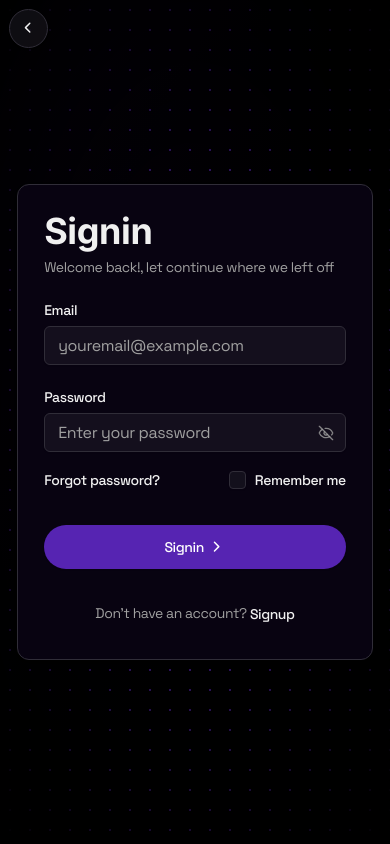
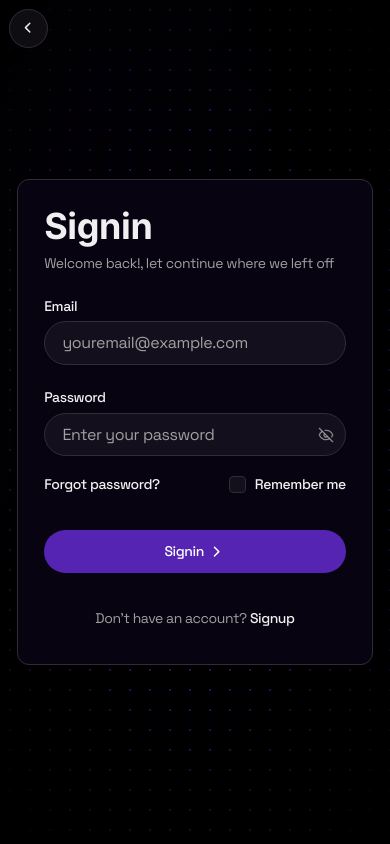
Before and after one commit to justinedoc/taskmint, a React (Vite) app in the folder client/: page /signin in a window 390 px wide. Built offline with nearby package versions, Linux system fonts and the light colour scheme; what @tanstack/zod-adapter would draw is missing.

Commit message:
[fix] mobile screen views and input appearance

```diff
--- a/client/src/components/globals/section.tsx
+++ b/client/src/components/globals/section.tsx
@@ -38,7 +38,7 @@ Section.Title = function SectionTitle({
     <h2
       {...props}
       className={cn(
-        "font-heading text-center text-5xl font-bold md:text-6xl md:tracking-wide",
+        "font-heading text-center text-4xl font-extrabold md:text-6xl md:font-bold md:tracking-wide",
         className,
       )}
     />
--- a/client/src/components/landing-page/hero.tsx
+++ b/client/src/components/landing-page/hero.tsx
@@ -47,7 +47,7 @@ function Hero() {
         alt="Hero overlay"
         loading="eager"
         height={800}
-        className="-bottom-4 left-1/2 -translate-x-1/2"
+        className="-bottom-4 left-1/2 h-[50%] w-full -translate-x-1/2 md:h-auto"
       />
     </Banner>
   );
--- a/client/src/components/landing-page/interface.tsx
+++ b/client/src/components/landing-page/interface.tsx
@@ -4,7 +4,7 @@ import Section from "@/components/globals/section";
 function Interface() {
   return (
     <Section className="from-background to-primary bg-gradient-to-b">
-      <Section.Header>
+      <Section.Header className="max-w-xl">
         <Section.Title>Intuitive interface</Section.Title>
         <Section.Description>
           Feel the joy of accomplishment with an app designed to track your
--- a/client/src/components/landing-page/pricing/pricing-card.tsx
+++ b/client/src/components/landing-page/pricing/pricing-card.tsx
@@ -41,7 +41,7 @@ function PricingCard({
     <Card
       {...props}
       className={cn(
-        "to-background rounded-2xl bg-gradient-to-b from-transparent p-6 shadow-2xl",
+        "md:to-background from-background rounded-2xl bg-gradient-to-b to-transparent p-6 shadow-2xl md:from-transparent",
         {
           "from-background to-card scale-[1.05] bg-gradient-to-b shadow-none":
             plan === isPopularPlan?.plan,
--- a/client/src/components/ui/input.tsx
+++ b/client/src/components/ui/input.tsx
@@ -1,8 +1,26 @@
-import * as React from "react"
+import * as React from "react";
 
-import { cn } from "@/lib/utils"
+import { cn } from "@/lib/utils";
+import { cva, VariantProps } from "class-variance-authority";
 
-function Input({ className, type, ...props }: React.ComponentProps<"input">) {
+const inputVariants = cva("", {
+  variants: {
+    variant: {
+      default: "rounded-full h-10 px-4",
+      secondary: "rounded-md",
+    },
+  },
+  defaultVariants: {
+    variant: "default",
+  },
+});
+
+function Input({
+  className,
+  type,
+  variant,
+  ...props
+}: React.ComponentProps<"input"> & VariantProps<typeof inputVariants>) {
   return (
     <input
       type={type}
@@ -11,11 +29,12 @@ function Input({ className, type, ...props }: React.ComponentProps<"input">) {
         "file:text-foreground placeholder:text-muted-foreground selection:bg-primary selection:text-primary-foreground dark:bg-input/30 border-input flex h-9 w-full min-w-0 rounded-md border bg-transparent px-3 py-1 text-base shadow-xs transition-[color,box-shadow] outline-none file:inline-flex file:h-7 file:border-0 file:bg-transparent file:text-sm file:font-medium disabled:pointer-events-none disabled:cursor-not-allowed disabled:opacity-50 md:text-sm",
         "focus-visible:border-ring focus-visible:ring-ring/40 focus-visible:ring-[2px]",
         "aria-invalid:ring-destructive/20 dark:aria-invalid:ring-destructive/40 aria-invalid:border-destructive",
-        className
+        inputVariants({ variant }),
+        className,
       )}
       {...props}
     />
-  )
+  );
 }
 
-export { Input }
+export { Input };
```
